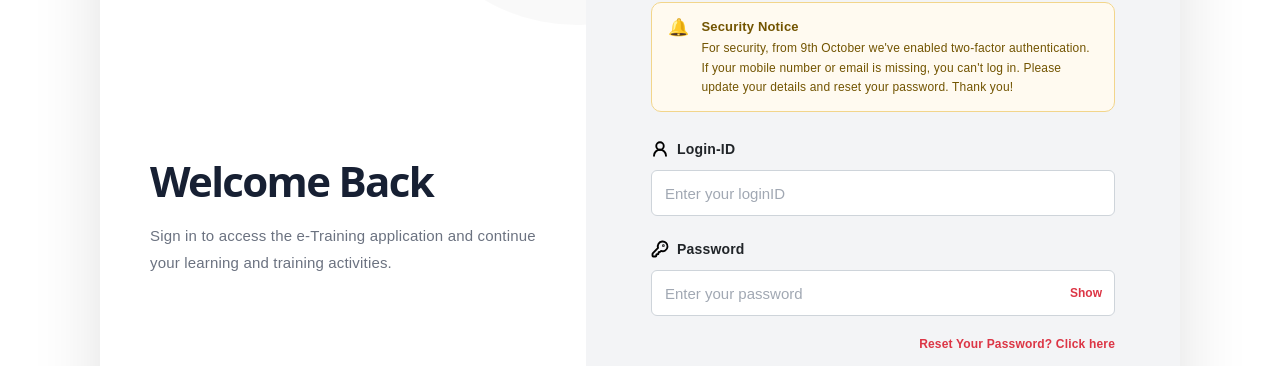
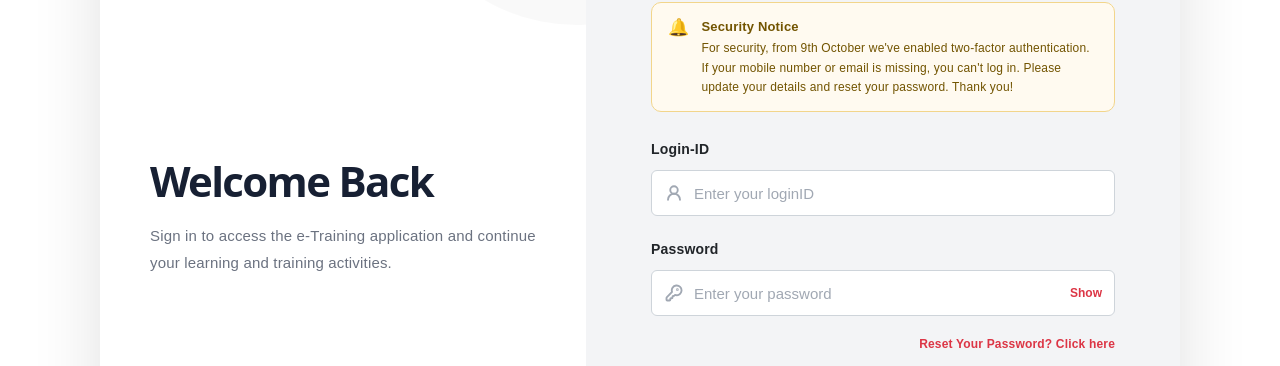
Before and after one commit to arunifb/PAM-Portal-app, a React (Vite) app: page / in a window 1280 px wide. Shown: the part 215-581 px from the top of the page. Built offline with nearby package versions, Linux system fonts and the light colour scheme; no server answers.

Commit message:
Update login page styling and functionality

```diff
--- a/src/pages/Login/Login.css
+++ b/src/pages/Login/Login.css
@@ -424,38 +424,17 @@ body {
 }
 
 
-
-
 /* =========================================================
-   FORM LABEL WITH ICON
+   FORM LABEL
 ========================================================= */
 
 .form-label {
-    display: inline-flex !important;
-    flex-direction: row !important;
-    align-items: center !important;
-    justify-content: flex-start;
-    gap: 8px;
-
+    display: block;
     margin-bottom: 8px;
     color: #111111;
     font-size: 14px;
     font-weight: 700;
     text-align: left;
-    white-space: nowrap;
-}
-
-.form-label svg {
-    display: inline-block;
-    width: 18px;
-    height: 18px;
-    flex-shrink: 0;
-    color: #000000;
-    stroke-width: 2.5;
-}
-
-.form-label span {
-    display: inline-block;
 }
 
 
@@ -465,6 +444,46 @@ body {
 
 .input-wrapper {
     position: relative;
+}
+
+
+/* =========================================================
+   INPUT ICON BESIDE PLACEHOLDER
+========================================================= */
+
+.input-icon-wrapper {
+    position: relative;
+    display: flex;
+    align-items: center;
+    width: 100%;
+}
+
+.input-icon {
+    position: absolute;
+    left: 14px;
+    top: 50%;
+    transform: translateY(-50%);
+
+    width: 18px;
+    height: 18px;
+
+    color: #a1a8b3; /* Same as placeholder color */
+    stroke-width: 2.5;
+
+    flex-shrink: 0;
+    pointer-events: none;
+    z-index: 1;
+}
+
+/* Space for the icon inside the input */
+.input-icon-wrapper .form-input {
+    width: 100%;
+    padding-left: 42px;
+}
+
+/* Keep space for the Show/Hide password button */
+.input-icon-wrapper .form-input.password-input {
+    padding-right: 65px;
 }
 
 
--- a/src/pages/Login/Login.jsx
+++ b/src/pages/Login/Login.jsx
@@ -496,11 +496,11 @@ console.log('Roles:', data.roles)
                                 className="form-label"
                                 htmlFor="username"
                             >
-                                <UserRound size={16} strokeWidth={1.8} />
-                                <span>Login-ID</span>
+                                Login-ID
                             </label>
 
-
+                            <div className="input-icon-wrapper">
+                                <UserRound size={18} strokeWidth={2.5} className="input-icon" />
                                 <input
                                     type="text"
                                     id="username"
@@ -520,6 +520,7 @@ console.log('Roles:', data.roles)
                                     }}
                                     disabled={isLoading}
                                 />
+                            </div>
 
                         </div>
 
@@ -534,13 +535,12 @@ console.log('Roles:', data.roles)
                                 className="form-label"
                                 htmlFor="password"
                             >
-                                <KeyRound size={16} strokeWidth={1.8} />
-
-                                <span>Password</span>
+                                Password
                             </label>
 
 
-                            <div className="input-wrapper">
+                            <div className="input-icon-wrapper">
+                                <KeyRound size={18} strokeWidth={2.5} className="input-icon" />
 
                                 <input
                                     type={
```
Lines whose indentation alone changed are shown as unchanged.
